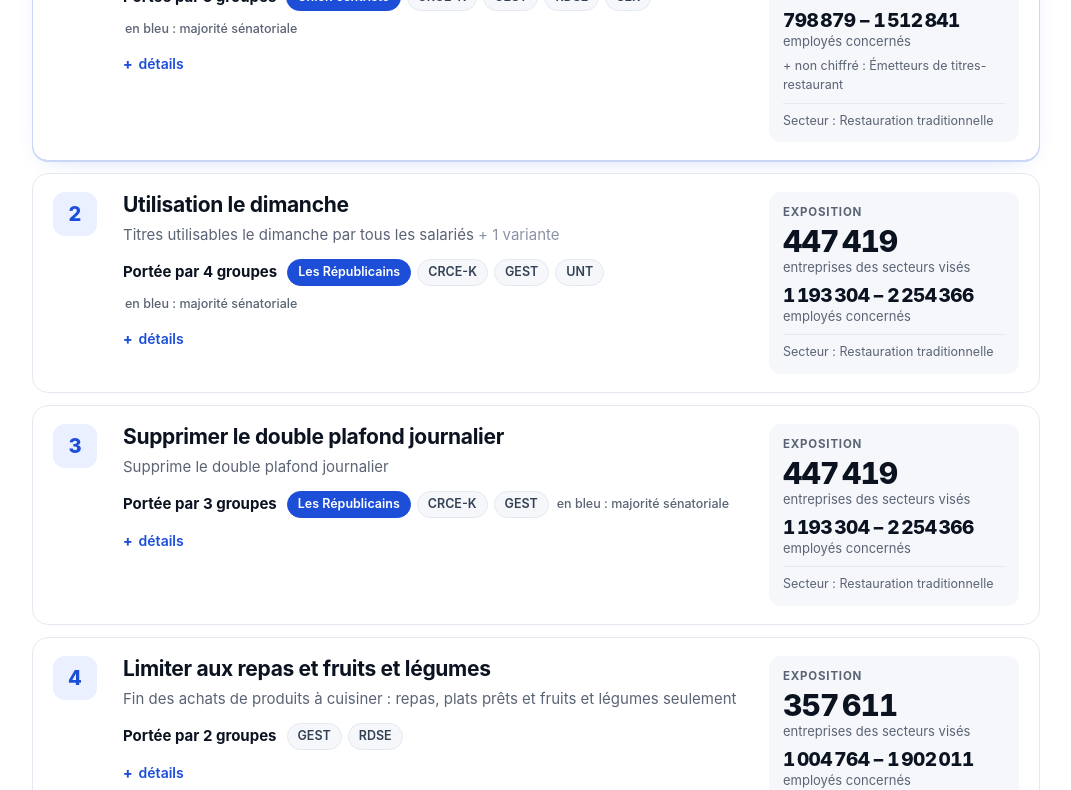
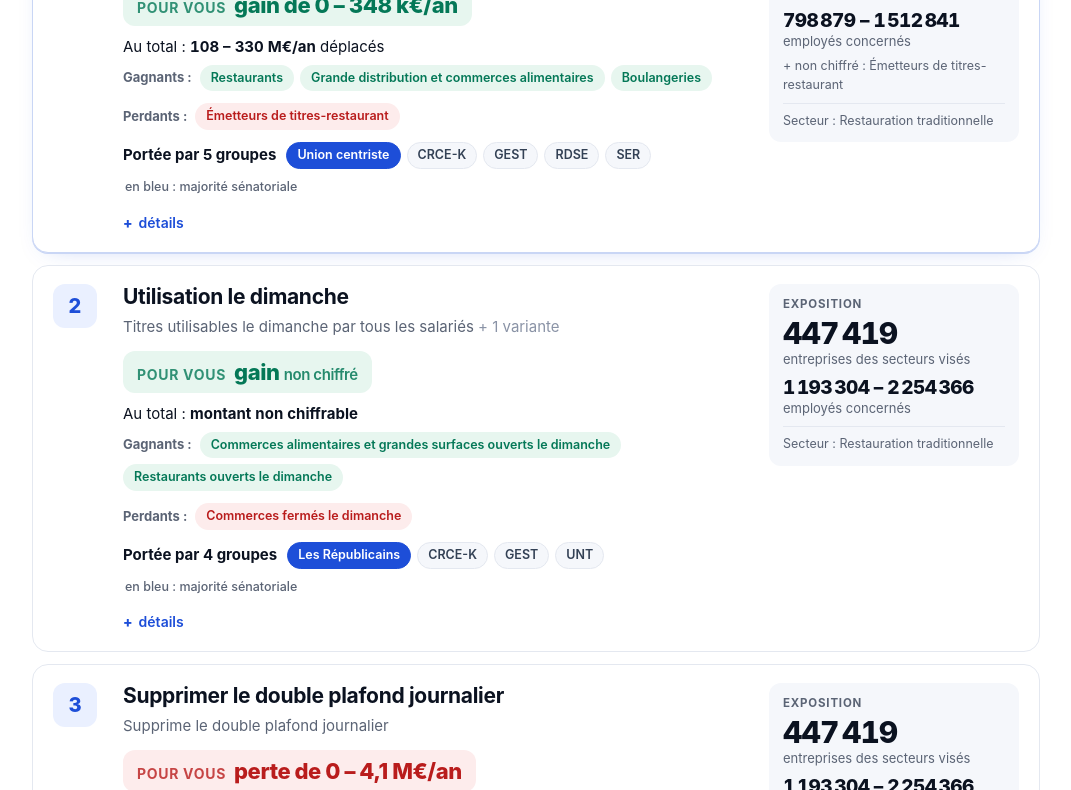
Before and after one commit to SwannC-F/amendment-exposure, a plain HTML site: page index.html in a window 1280 px wide. Shown: the part 514-1304 px from the top of the page, without its empty margins (104-1175 px from the left). Drawn offline with Linux system fonts and the light colour scheme.

Commit message:
Demo page: show per-company and total € estimates with sourced parameters
Co-Authored-By: Claude Opus 5.5 <noreply@anthropic.com>

```diff
--- a/index.html
+++ b/index.html
@@ -8,6 +8,7 @@
   :root {
     --bg: #ffffff; --soft: #f5f7fb; --ink: #0b1220; --muted: #5b6475; --line: #e4e8f0;
     --accent: #1d4ed8; --accent-soft: #eaf0ff; --accent-ink: #1e3a8a;
+    --gain: #047857; --gain-soft: #e7f6ef; --loss: #b91c1c; --loss-soft: #fdecec;
   }
   * { box-sizing: border-box; }
   html { -webkit-text-size-adjust: 100%; }
@@ -80,6 +81,27 @@
   .expo .pending::before { content: ""; width: 8px; height: 8px; border-radius: 50%; background: var(--accent);
                            animation: pulse 1.2s ease-in-out infinite; }
   @keyframes pulse { 50% { opacity: .25; } }
+  .you { display: inline-flex; flex-wrap: wrap; align-items: baseline; gap: 8px; margin: 12px 0 0; padding: 8px 14px;
+         border-radius: 12px; font-size: 22px; font-weight: 800; letter-spacing: -.02em; line-height: 1.2;
+         background: var(--soft); color: var(--ink); }
+  .you .lead { font-size: 14px; font-weight: 700; text-transform: uppercase; letter-spacing: .05em; opacity: .8; }
+  .you.gain { background: var(--gain-soft); color: var(--gain); }
+  .you.perte { background: var(--loss-soft); color: var(--loss); }
+  .you .nd { font-size: 15px; font-weight: 600; opacity: .85; }
+  .total { margin: 10px 0 0; font-size: 15px; }
+  .total b { font-variant-numeric: tabular-nums; }
+  .sides { display: flex; flex-wrap: wrap; gap: 6px; align-items: center; margin-top: 6px; font-size: 13px; color: var(--muted); }
+  .sides .lab { font-weight: 700; margin-right: 2px; }
+  .sides .lab + .chip, .sides .chip + .lab { margin-left: 0; }
+  .chip.w { background: var(--gain-soft); color: var(--gain); border-color: transparent; }
+  .chip.l { background: var(--loss-soft); color: var(--loss); border-color: transparent; }
+  .sep { flex-basis: 100%; height: 0; }
+  .params { margin: 6px 0 8px; padding: 0; list-style: none; }
+  .params li { padding: 6px 0; border-top: 1px solid var(--line); }
+  .params .pv { font-weight: 700; white-space: nowrap; }
+  .params i { display: block; color: var(--muted); }
+  .params .src { font-size: 12.5px; color: var(--muted); }
+  .params a, .det a { color: var(--accent); }
   .expo .nc { font-size: 12.5px; color: var(--muted); margin-top: 6px; }
   .expo .sector { font-size: 12.5px; color: var(--muted); margin-top: 8px; border-top: 1px solid var(--line); padding-top: 8px; }
 
@@ -162,6 +184,35 @@ const shortName = n => n.replace(/\s*\(.*?\)\s*/g, " ").replace(/\s+/g, " ").tri
 const stripParen = s => String(s || "").replace(/\s*\(.*\)\s*$/, "").trim();
 const plural = (n, one, many) => `${n} ${n > 1 ? many : one}`;
 
+// € range, always as a range, one unit for both bounds: k€ when the high bound is under 1 M€, else M€ (1 decimal).
+const nf1 = new Intl.NumberFormat("fr-FR", { maximumFractionDigits: 1 });
+const nf0 = new Intl.NumberFormat("fr-FR", { maximumFractionDigits: 0 });
+function eurRange(r, perYear = true) {
+  if (!r || r.low == null || r.high == null) return null;
+  const k = Math.max(Math.abs(r.low), Math.abs(r.high)) < 1e6;
+  const f = v => k ? nf0.format(v / 1e3) : nf1.format(v / 1e6);
+  const lo = f(r.low), hi = f(r.high);
+  return `${lo === hi ? lo : `${lo} – ${hi}`} ${k ? "k€" : "M€"}${perYear ? "/an" : ""}`;
+}
+function numRange(lo, hi) {
+  const big = v => Math.abs(v) >= 1e6;
+  const f = v => big(v) ? `${nf1.format(v / 1e9 >= 1 ? v / 1e9 : v / 1e6)} ${v / 1e9 >= 1 ? "Md" : "M"}` : nf1.format(v);
+  return lo === hi || hi == null ? f(lo) : `${f(lo)} – ${f(hi)}`;
+}
+// "label | https://… | label2 | https://…" → linked labels
+function sourceHtml(s) {
+  const parts = String(s || "").split(/\s*\|\s*/).filter(Boolean);
+  const out = [];
+  for (let i = 0; i < parts.length; i++) {
+    const p = parts[i];
+    if (/^https?:\/\//.test(p)) { out.push(`<a href="${esc(p)}" target="_blank" rel="noopener">lien</a>`); continue; }
+    const next = parts[i + 1];
+    if (next && /^https?:\/\//.test(next)) { out.push(`<a href="${esc(next)}" target="_blank" rel="noopener">${esc(p)}</a>`); i++; }
+    else out.push(esc(p));
+  }
+  return out.join(" · ");
+}
+
 async function load(path) {
   const r = await fetch(path, { cache: "no-store" });
   if (!r.ok) throw new Error(path);
@@ -234,7 +285,39 @@ function store(key, val) { try { localStorage.setItem(key, val); } catch {} }
       ${ncLine}${sector}</div>`;
   }
 
+  function chiffrage(ch) {
+    if (!ch) return { main: "", det: "" };
+    const y = ch.you || {};
+    let you = "";
+    if (y.sign) {
+      const amt = eurRange(y.eur_per_year);
+      const val = y.sign === "neutre" ? "neutre"
+        : `${y.sign === "gain" ? "gain" : "perte"} ${amt ? `de ${amt}` : `<span class="nd">non chiffré${y.sign === "perte" ? "e" : ""}</span>`}`;
+      you = `<div><div class="you ${esc(y.sign)}"><span class="lead">Pour vous</span><span>${val}</span></div></div>`;
+    }
+    const tot = eurRange(ch.total_eur_per_year);
+    const total = tot ? `<p class="total">Au total : <b>${tot}</b> déplacés</p>`
+                      : `<p class="total">Au total : <b>montant non chiffrable</b></p>`;
+    const chips = (arr, cls) => (arr || []).map(x =>
+      `<span class="chip ${cls}" title="${esc(x)}">${esc(stripParen(x) || x)}</span>`).join("");
+    const sides = (ch.winners?.length || ch.losers?.length) ? `<div class="sides">
+        ${ch.winners?.length ? `<span class="lab">Gagnants :</span>${chips(ch.winners, "w")}` : ""}
+        ${ch.winners?.length && ch.losers?.length ? `<span class="sep"></span>` : ""}
+        ${ch.losers?.length ? `<span class="lab">Perdants :</span>${chips(ch.losers, "l")}` : ""}</div>` : "";
+    const params = (ch.parameters || []).map(p => `<li>${esc(p.name)} : <span class="pv">${numRange(p.low, p.high)} ${esc(p.unit || "")}</span>
+        ${p.quote ? `<i>« ${esc(p.quote)} »</i>` : ""}${p.source ? `<span class="src">Source : ${sourceHtml(p.source)}</span>` : ""}</li>`).join("");
+    const det = `
+      ${ch.mechanism ? `<p><span class="k">Mécanisme :</span> ${esc(ch.mechanism)}</p>` : ""}
+      ${y.method ? `<p><span class="k">Calcul pour vous :</span> ${esc(y.method)}</p>` : ""}
+      ${ch.not_computable ? `<p><span class="k">${tot ? "Note sur le total" : "Pourquoi non chiffrable"} :</span> ${esc(ch.not_computable)}</p>` : ""}
+      ${ch.winners?.length || ch.losers?.length ? `<p><span class="k">Gagnants :</span> ${(ch.winners || []).map(esc).join(" ; ") || "—"}<br>
+        <span class="k">Perdants :</span> ${(ch.losers || []).map(esc).join(" ; ") || "—"}</p>` : ""}
+      ${params ? `<p class="k" style="margin-bottom:0">Paramètres sourcés</p><ul class="params">${params}</ul>` : ""}`;
+    return { main: you + total + sides, det };
+  }
+
   function card(c, i) {
+    const ch = chiffrage(c.chiffrage);
     const maj = new Set(c.majority_groups || []);
     const groups = [...(c.groups || [])].sort((a, b) => maj.has(b) - maj.has(a))
       .map(g => `<span class="chip${maj.has(g) ? " maj" : ""}">${esc(GROUP(g))}</span>`).join("");
@@ -250,10 +333,12 @@ function store(key, val) { try { localStorage.setItem(key, val); } catch {} }
         <div>
           <h2>${esc(c.theme)}</h2>
           <p class="effect">${esc(c.effects[0])}${extra}</p>
+          ${ch.main}
           <div class="support"><span class="count">${c.n_groups > 1 ? `Portée par ${c.n_groups} groupes` : "Un seul groupe"}</span>${groups}${legend}</div>
           <details>
             <summary>détails</summary>
             <div class="det">
+              ${ch.det}
               <p><span class="k">Qui est concerné :</span> ${esc(c.who)}</p>
               ${c.effects.length > 1 ? `<p><span class="k">Variantes :</span> ${c.effects.map(esc).join(" · ")}</p>` : ""}
               <blockquote>« ${esc(c.quote)} »</blockquote>
```
